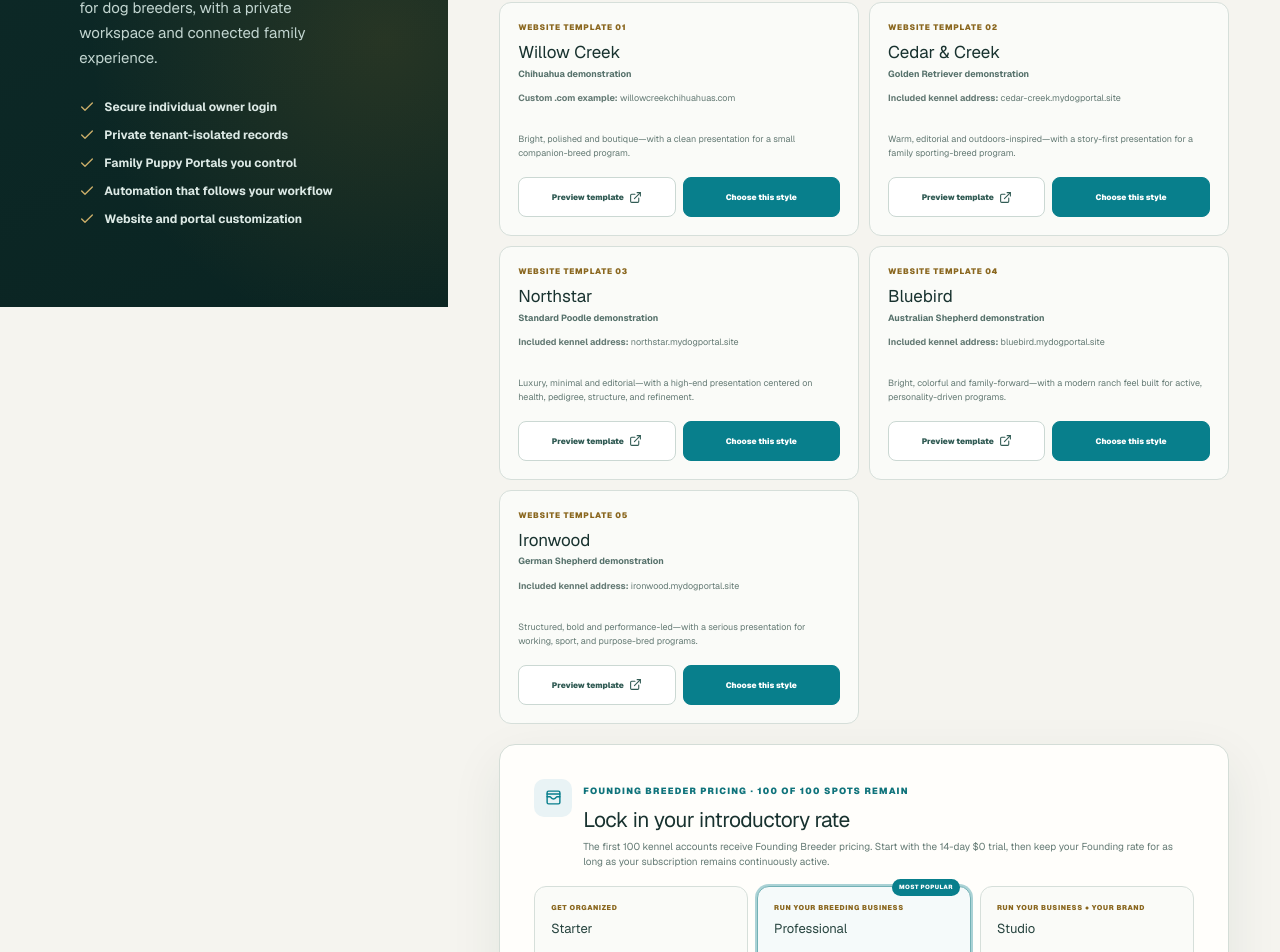
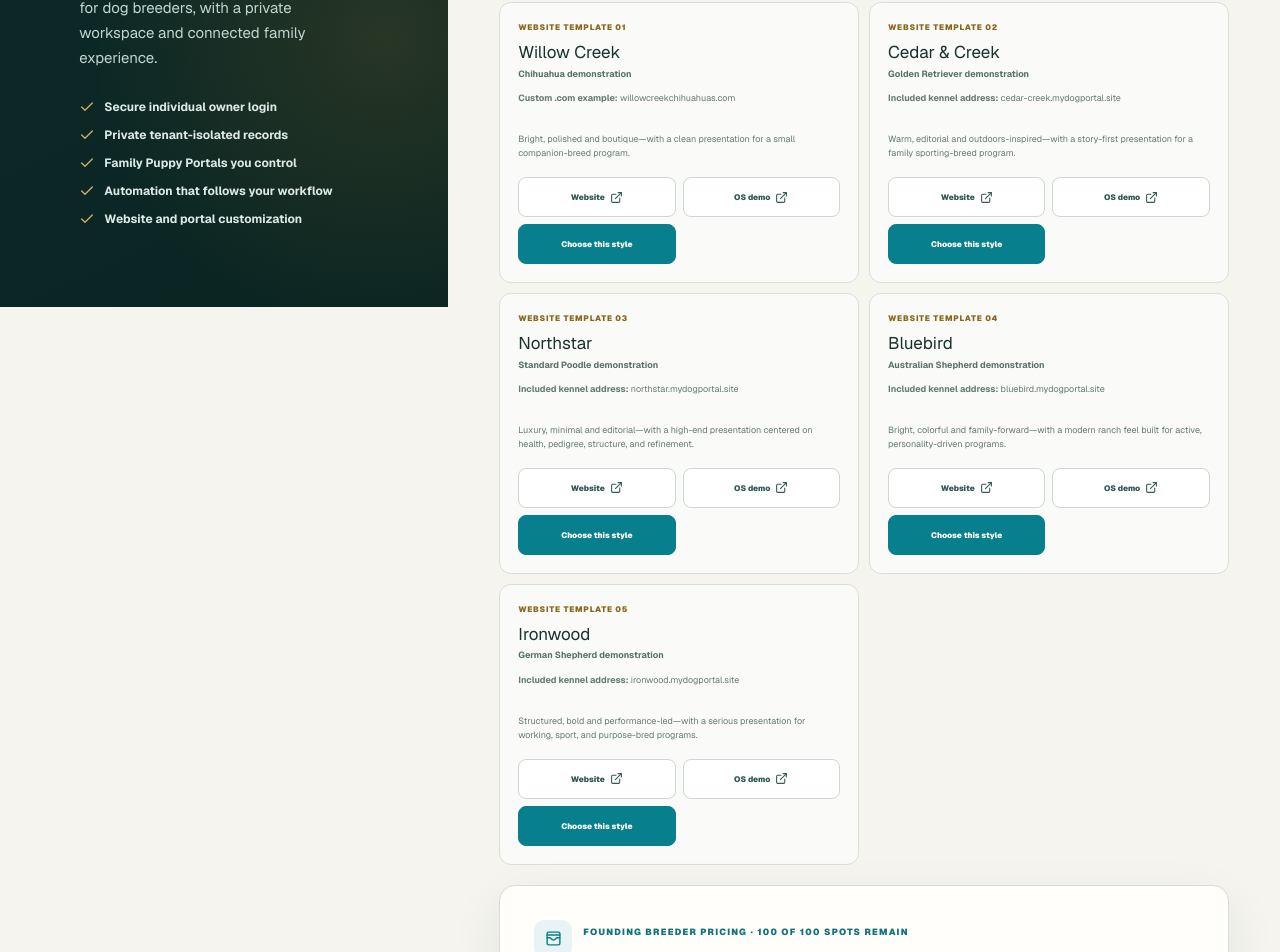
Before and after one commit to rawillia9801/WhiteLabel, a Next.js app: page /signup in a window 1280 px wide. Shown: the part 907-1859 px from the top of the page. Built offline with nearby package versions, Linux system fonts and the light colour scheme; no server answers.

Commit message:
Add OS demo links to signup template picker

```diff
--- a/app/signup/page.tsx
+++ b/app/signup/page.tsx
@@ -198,7 +198,7 @@ export default function SignupPage() {
                     <b>{template.breed} demonstration</b>
                     <p><strong>{template.addressType}:</strong> {template.address}</p>
                     <p>{template.description}</p>
-                    <div><a href={template.preview} target="_blank" rel="noreferrer">Preview template <ExternalLink size={13} /></a><button type="button" aria-pressed={selected} onClick={() => setWebsiteTemplate(selected ? "" : template.id)}>{selected ? <><Check size={14} /> Selected</> : "Choose this style"}</button></div>
+                    <div><a href={template.preview} target="_blank" rel="noreferrer">Website <ExternalLink size={13} /></a><a href={`/templates/os-demo/${template.id}`} target="_blank" rel="noreferrer">OS demo <ExternalLink size={13} /></a><button type="button" aria-pressed={selected} onClick={() => setWebsiteTemplate(selected ? "" : template.id)}>{selected ? <><Check size={14} /> Selected</> : "Choose this style"}</button></div>
                   </article>
                 );
               })}
```
